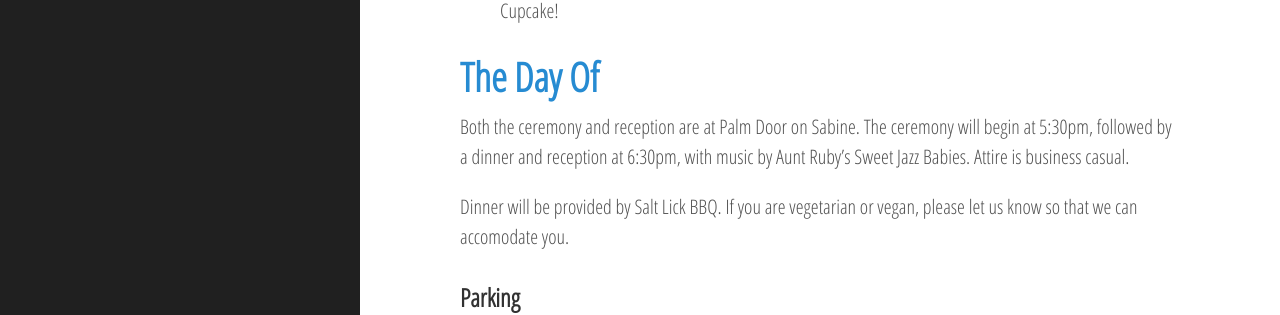
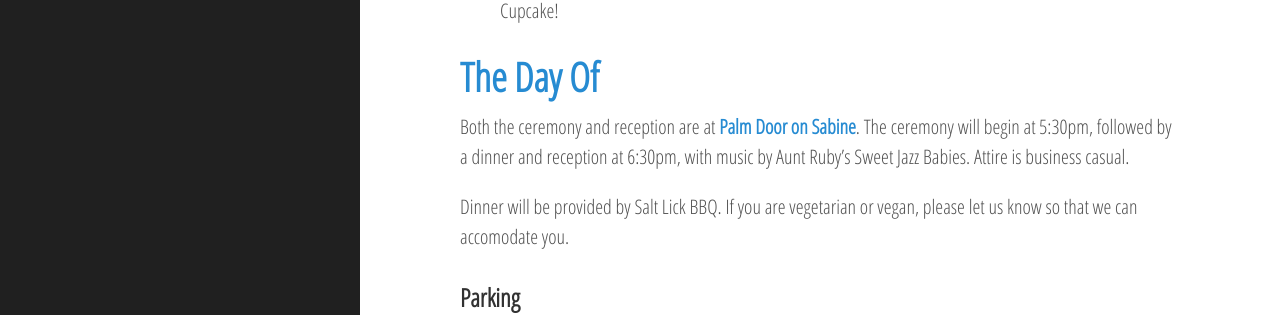
Before and after one commit to JessAndJay/JessAndJay.github.io, a Jekyll site: the page built from about.md, in a window 1280 px wide and 900 px high, scrolled down 948 px. Shown: the part 147-462 px from the top of the window. Built offline with Jekyll 4.4.1, drawn with Linux system fonts in a browser that asks for light colours; Markdown is read by kramdown in place of the engine named in the settings; part of the change alters nothing that is shown.

```diff
--- a/about.md
+++ b/about.md
@@ -44,7 +44,7 @@ Other options:
 
 # <a name="thedayof">The Day Of</a>
 
-Both the ceremony and reception are at Palm Door on Sabine. The ceremony will begin at 5:30pm, followed by a dinner and reception at 6:30pm, with music by Aunt Ruby's Sweet Jazz Babies. Attire is business casual.
+Both the ceremony and reception are at __[Palm Door on Sabine](https://www.google.com/maps/place/Palm+Door+on+Sabine/@30.2652453,-97.740794,16z/data=!4m2!3m1!1s0x0:0x2090a151414de094)__. The ceremony will begin at 5:30pm, followed by a dinner and reception at 6:30pm, with music by Aunt Ruby's Sweet Jazz Babies. Attire is business casual.
 
 Dinner will be provided by Salt Lick BBQ. If you are vegetarian or vegan, please let us know so that we can accomodate you.
 
```
